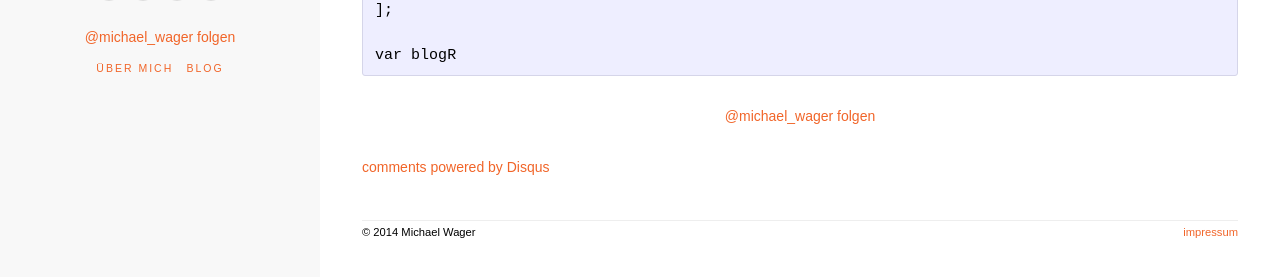
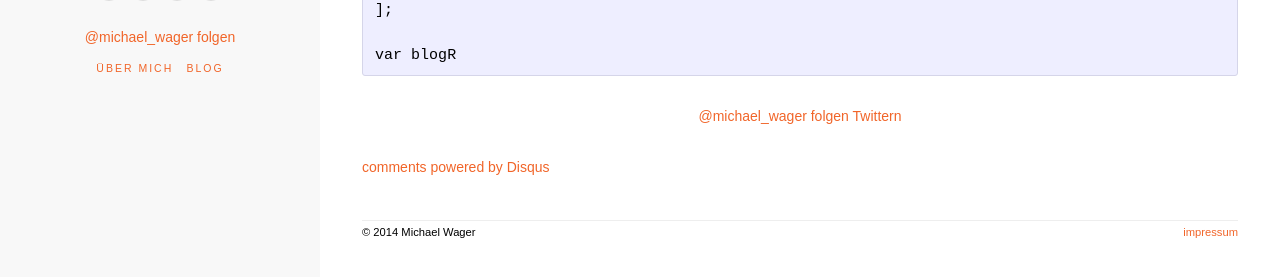
Before and after one commit to mwager/mwager.github.io, a Jekyll site: the page built from _posts/2014-01-13-hello-world.markdown, in a window 1280 px wide. Shown: the part 392-669 px from the top of the page. Built offline with Jekyll 4.4.1, drawn with Linux system fonts in a browser that asks for light colours; nearby versions of some CDN libraries; comment, search, counter and statistics services are not loaded.

Commit message:
add twiter tweet link to each post

```diff
--- a/_layouts/post.html
+++ b/_layouts/post.html
@@ -14,9 +14,12 @@ layout: default
 
   <div class="twitter-folow-post">
       <a href="https://twitter.com/michael_wager" class="twitter-follow-button"
-        data-show-count="false" data-size="large" data-lang="de">
+        data-show-count="false" data-size="middle" data-lang="de">
           @michael_wager folgen
       </a>
+
+      <a href="https://twitter.com/share" class="twitter-share-button"
+        data-via="michael_wager" data-lang="de" data-size="middle">Twittern</a>
   </div>
 
   <div id="disqus_thread"></div>
```
